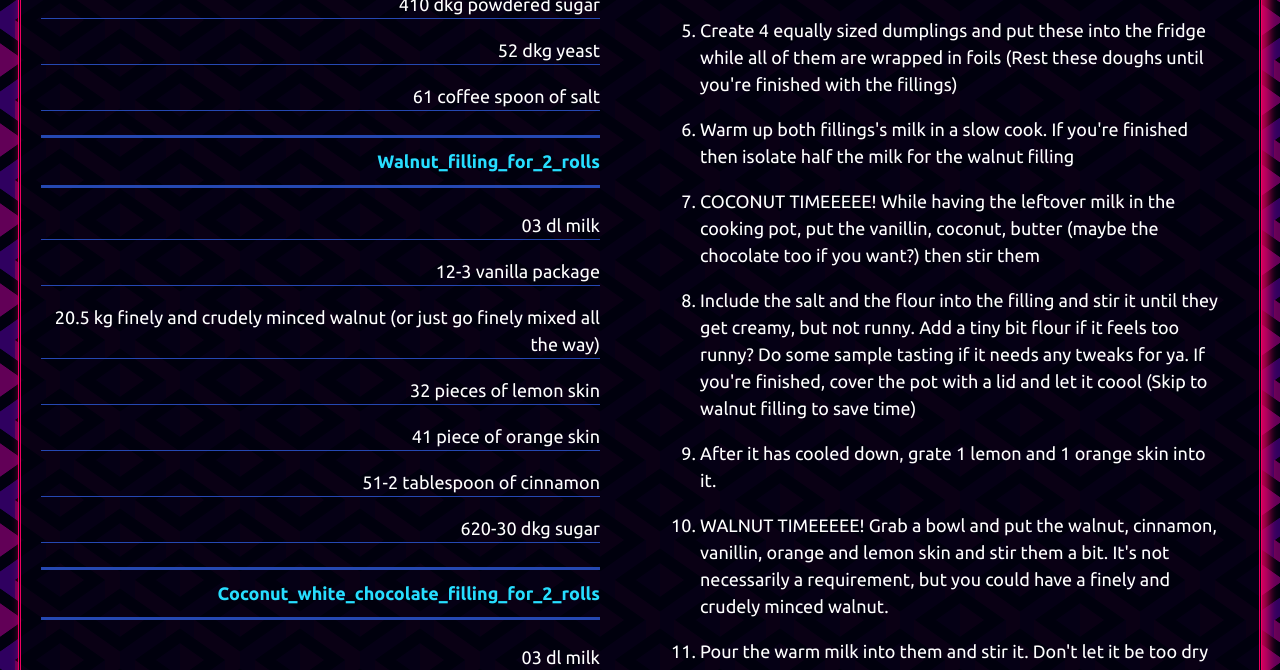
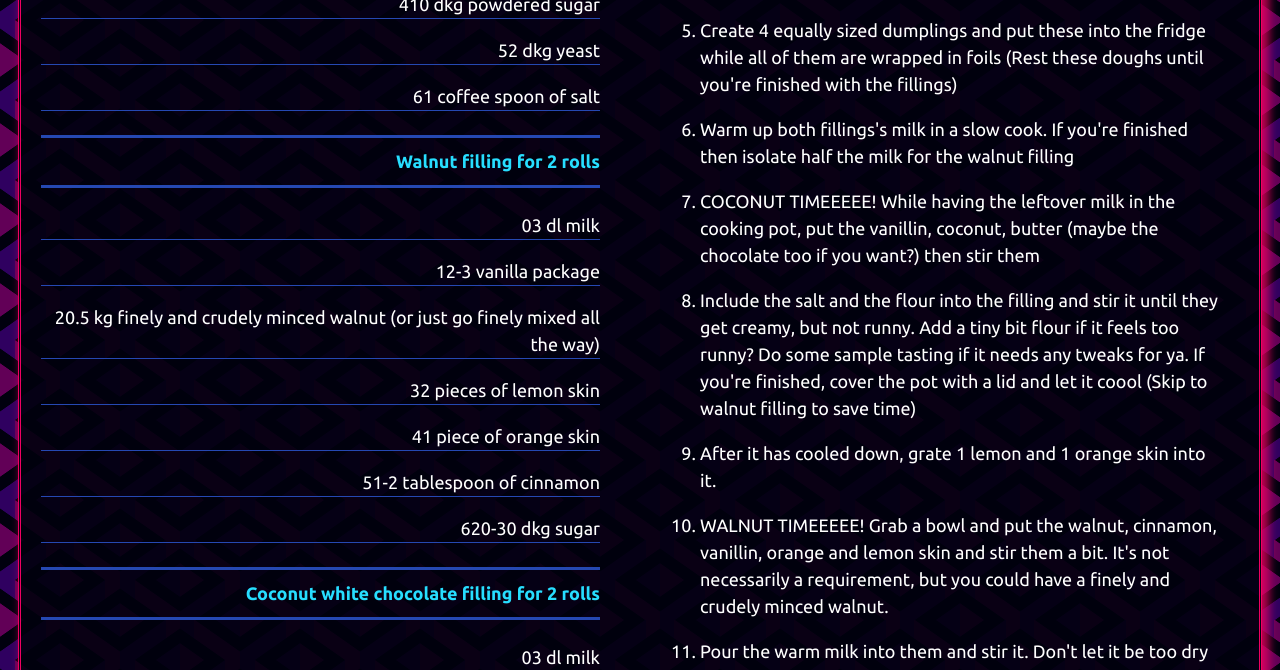
Before and after one commit to PrivateN00b/privatenoob.top, a React (Vite) app: page /Recipes/Bejgli in a window 1280 px wide. Shown: the part 980-1650 px from the top of the page. Built offline with nearby package versions, Linux system fonts and the light colour scheme.

Commit message:
Replace _ with space

```diff
--- a/src/pages/blogs/Recipes/components/BaseRecipePage.tsx
+++ b/src/pages/blogs/Recipes/components/BaseRecipePage.tsx
@@ -54,7 +54,7 @@ export function BaseRecipePage({
             <LeftHeader>Ingredients</LeftHeader>
             {Object.entries(ingredients).map(([key, value]) => (
               <>
-                <SubHeader>{key}</SubHeader>
+                <SubHeader>{key.replace(/_/g, " ")}</SubHeader>
                 {Object.entries(value).map((ingredient) => (
                   <IngredientParagraph>{ingredient}</IngredientParagraph>
                 ))}
```
